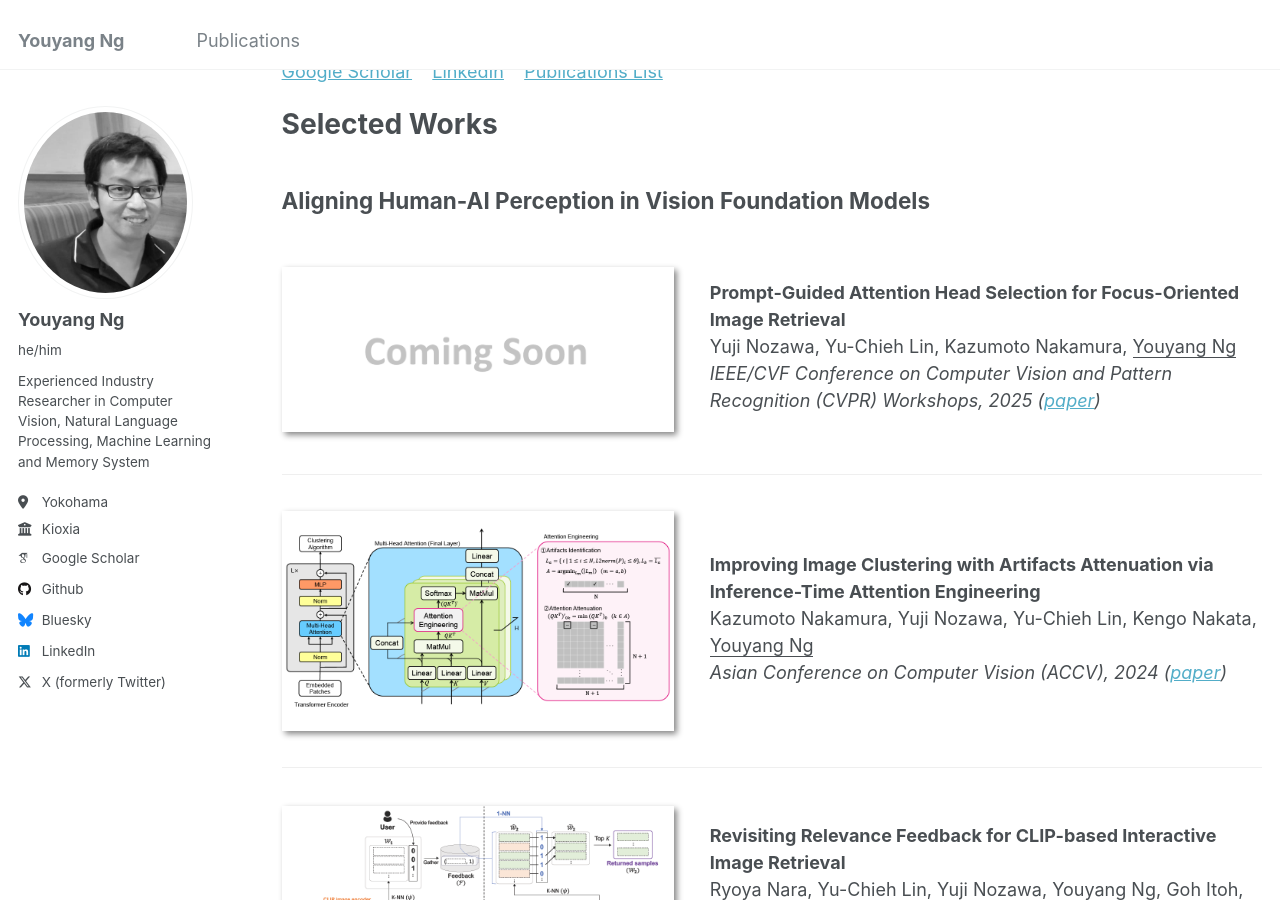
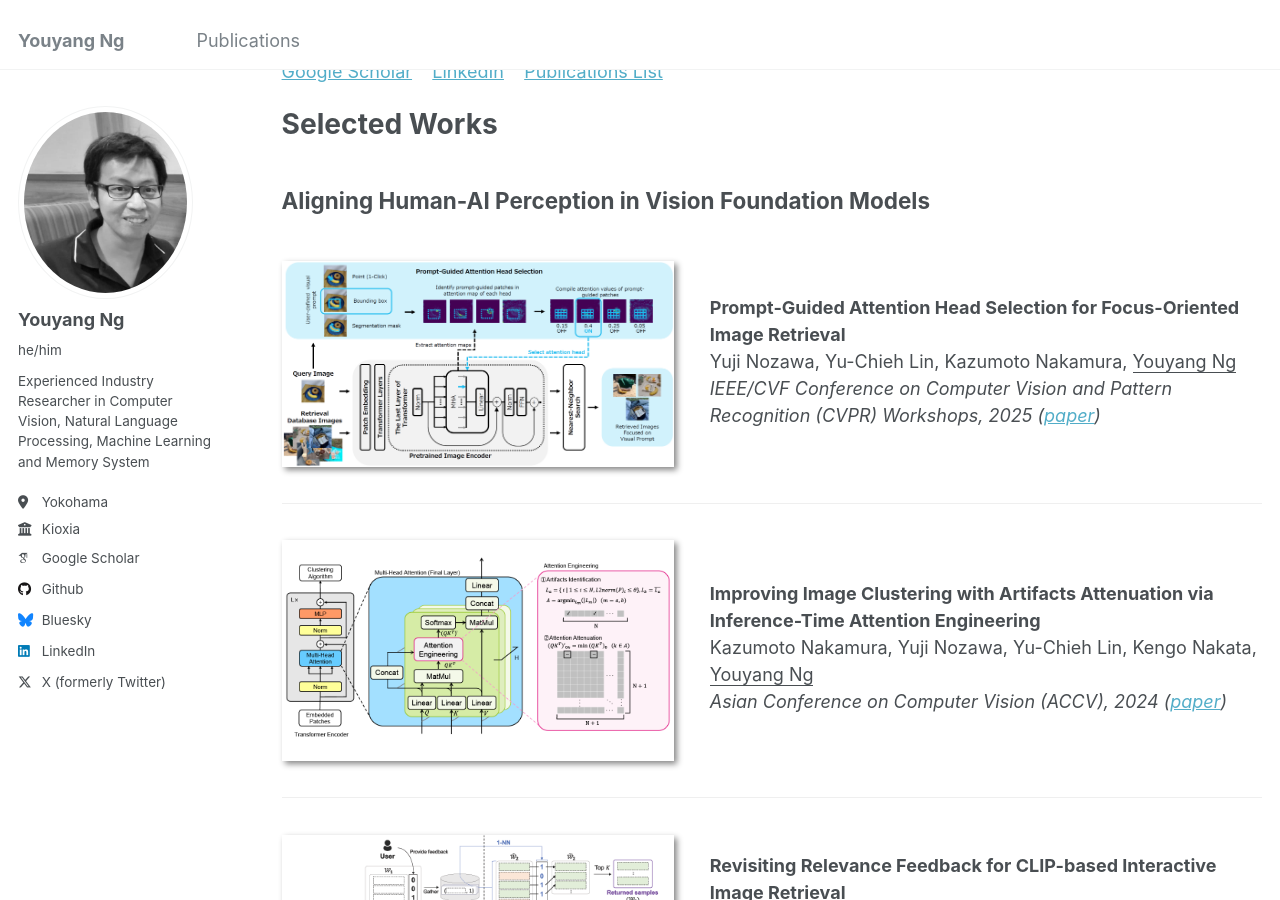
Before and after one commit to yy29/yy29.github.io, a Jekyll site: the page built from _pages/about.md, in a window 1280 px wide and 900 px high, scrolled down 465 px. Built offline with Jekyll 4.4.1, drawn with Linux system fonts in a browser that asks for light colours; some web fonts are replaced.

Commit message:
Update about.md

```diff
--- a/_pages/about.md
+++ b/_pages/about.md
@@ -17,12 +17,12 @@ I have co-authored over 30 patents and research articles, including publications
 Selected Works
 ======
 ## Aligning Human-AI Perception in Vision Foundation Models
-<div class="paper-box"><div class="paper-box-image"><img src="../images/coming_soon.png" alt="sym" width="100%"></div>
+<div class="paper-box"><div class="paper-box-image"><img src="../images/2025_phs.png" alt="sym" width="100%"></div>
 <div class="paper-box-text" markdown="1">
 
 **Prompt-Guided Attention Head Selection for Focus-Oriented Image Retrieval**
 Yuji Nozawa, Yu-Chieh Lin, Kazumoto Nakamura, <ins>Youyang Ng</ins>
-*IEEE/CVF Conference on Computer Vision and Pattern Recognition (CVPR) Workshops, 2025 ([paper](https://arxiv.org/abs/2504.01348))*
+*IEEE/CVF Conference on Computer Vision and Pattern Recognition (CVPR) Workshops, 2025 ([paper](https://openaccess.thecvf.com/content/CVPR2025W/PixFoundation/html/Nozawa_Prompt-Guided_Attention_Head_Selection_for_Focus-Oriented_Image_Retrieval_CVPRW_2025_paper.html))*
 </div>
 </div>
 
```
